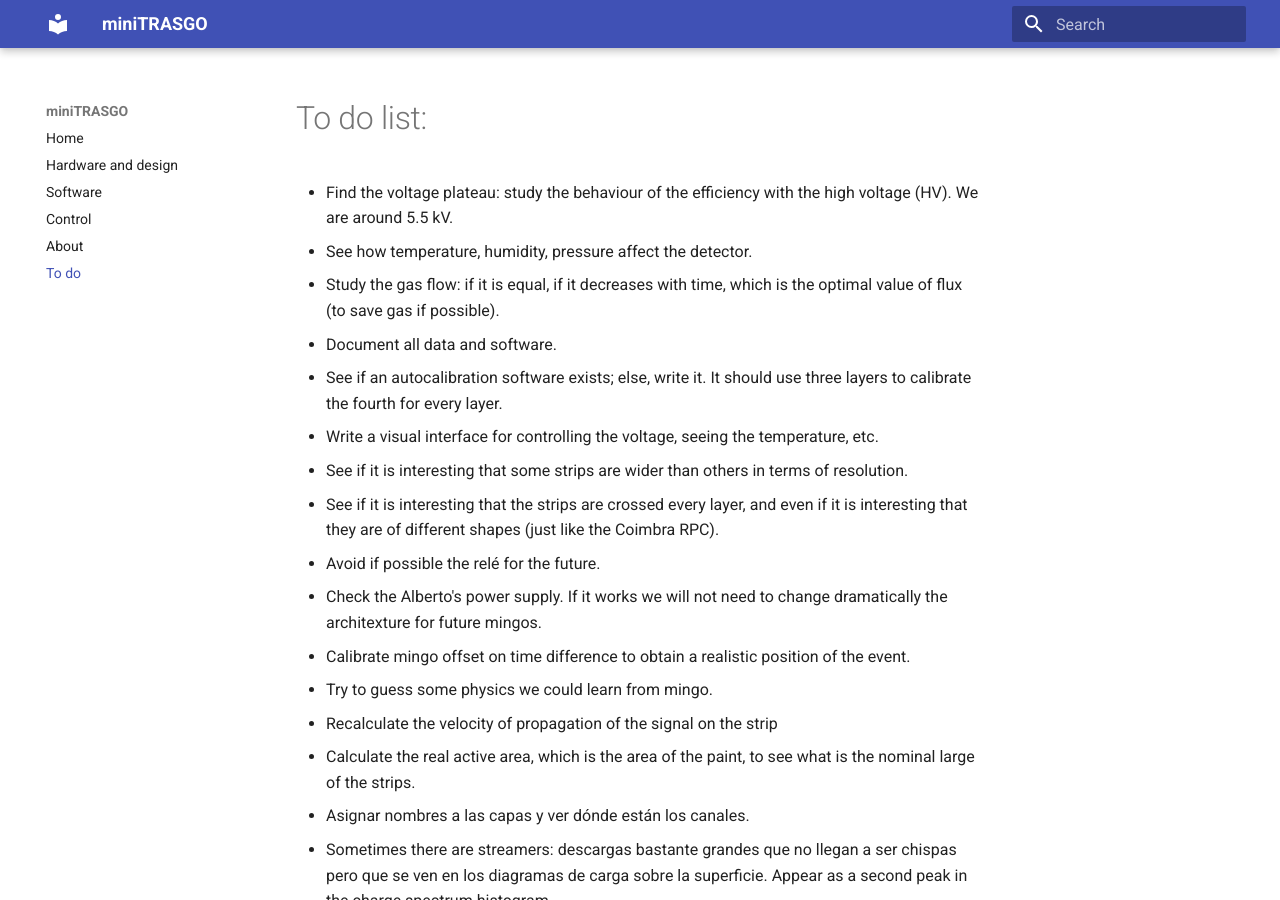
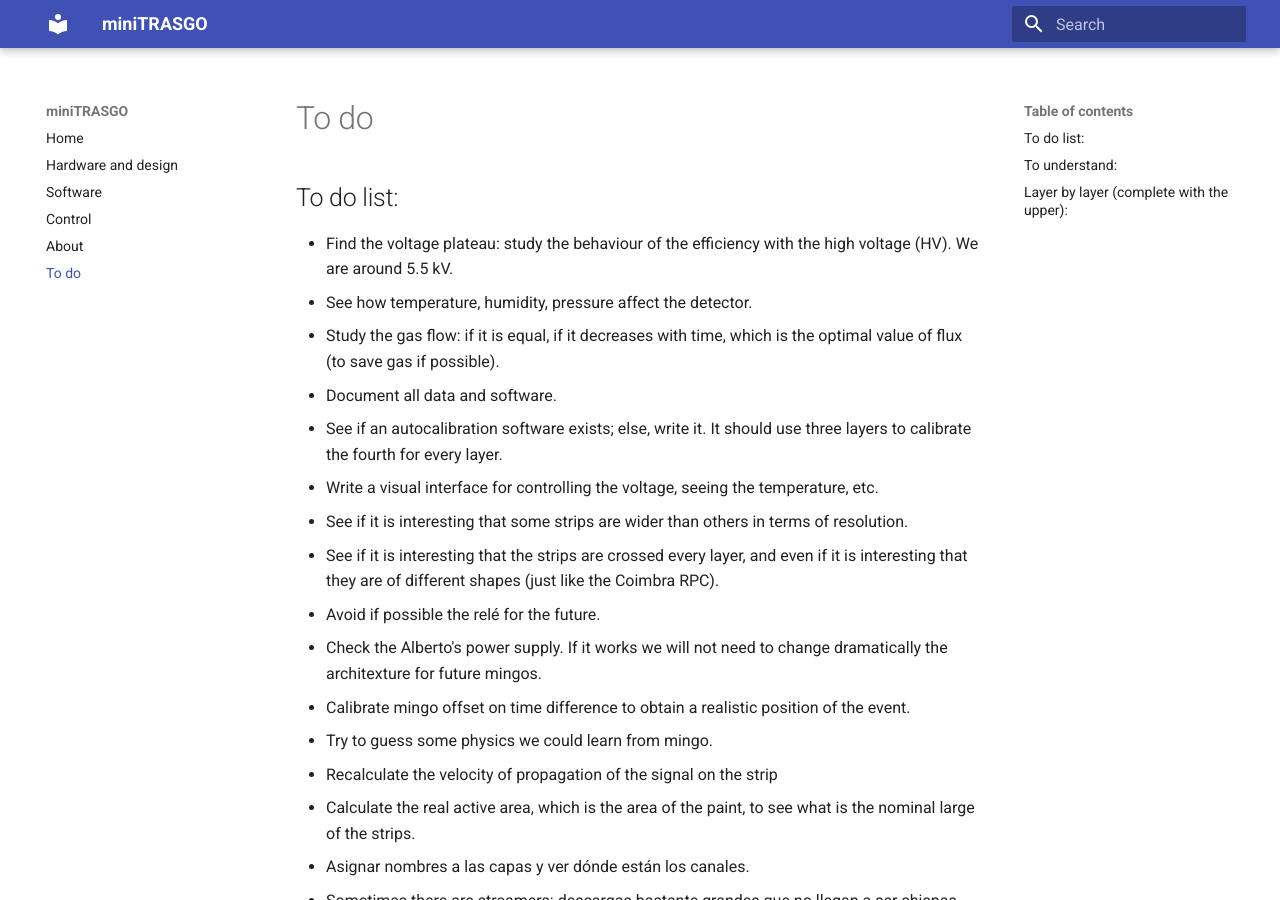
Before and after one commit to cayesoneira/miniTRASGO-documentation, an MkDocs documentation site: the page built from docs/todo.md, in a window 1280 px wide and 900 px high. Built offline with MkDocs 1.6.1 and Material for MkDocs 9.7.7, drawn with Linux system fonts in a browser that asks for light colours.

Commit message:
Update todo.md

```diff
--- a/docs/todo.md
+++ b/docs/todo.md
@@ -1,4 +1,4 @@
-# To do list:
+## To do list:
 - Find the voltage plateau: study the behaviour of the efficiency with the high voltage (HV). We are around 5.5 kV.
 - See how temperature, humidity, pressure affect the detector.
 - Study the gas flow: if it is equal, if it decreases with time, which is the optimal value of flux (to save gas if possible).
@@ -26,7 +26,7 @@
 - Modify to not use password to access the mingo PC.
 -
 
-# To understand:
+## To understand:
 - The wide strip does not get more counts in the first layer (lower one): is this ok? why? *Could it be that because of being at the edge the fact of being wider does not five advantage?*
 - Investigate why some strips appear larger than they are once applying the propagation velocity to get from time to distance. Maybe because the propagation velocity is different in some strips? Check for the plateau voltage and repeat the test.
 - See why some random maxima in temperature are correlated with maxima at the muon detection. In words of Alberto, *sometimes the detector has a general offset*. We still do not know where it comes from.
```
